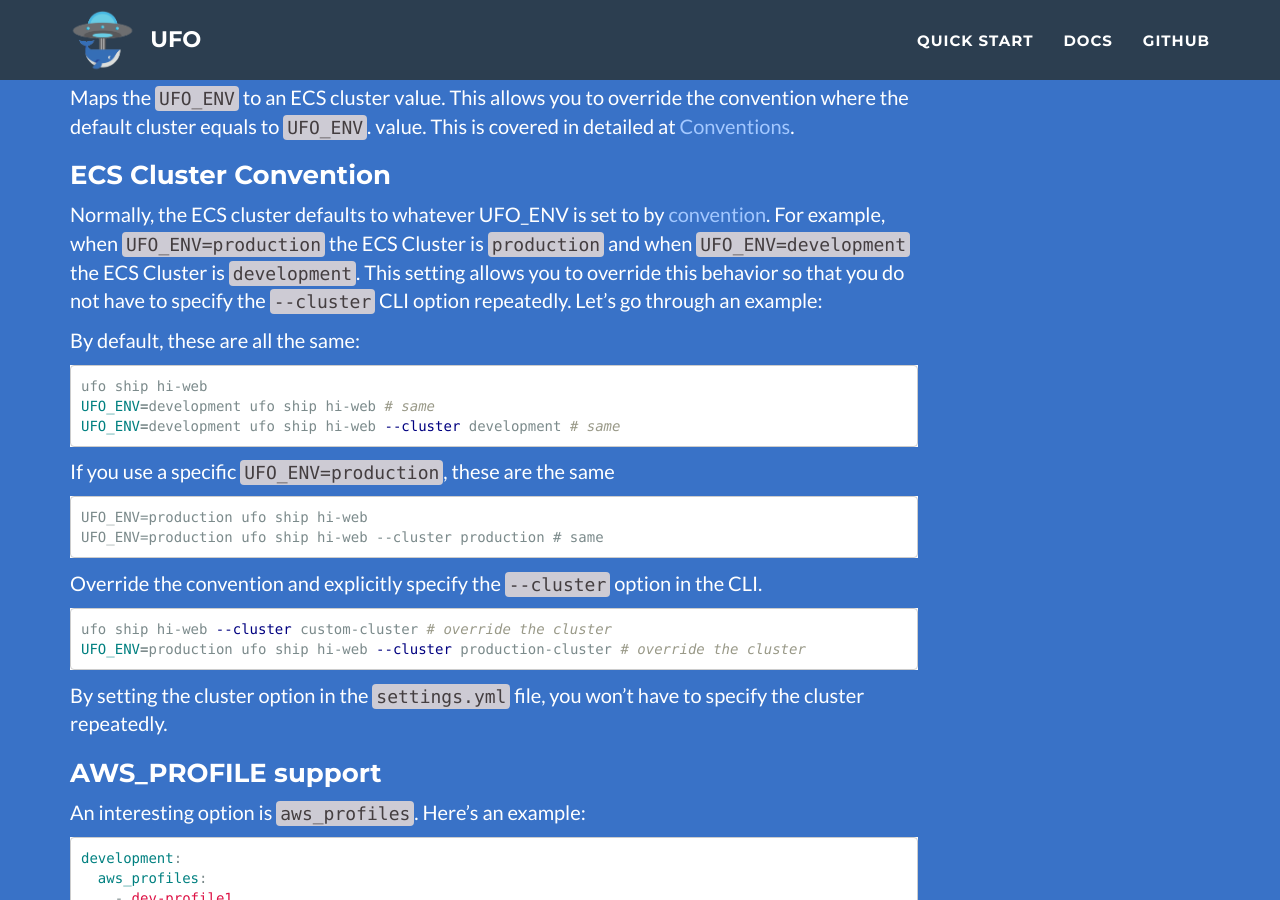
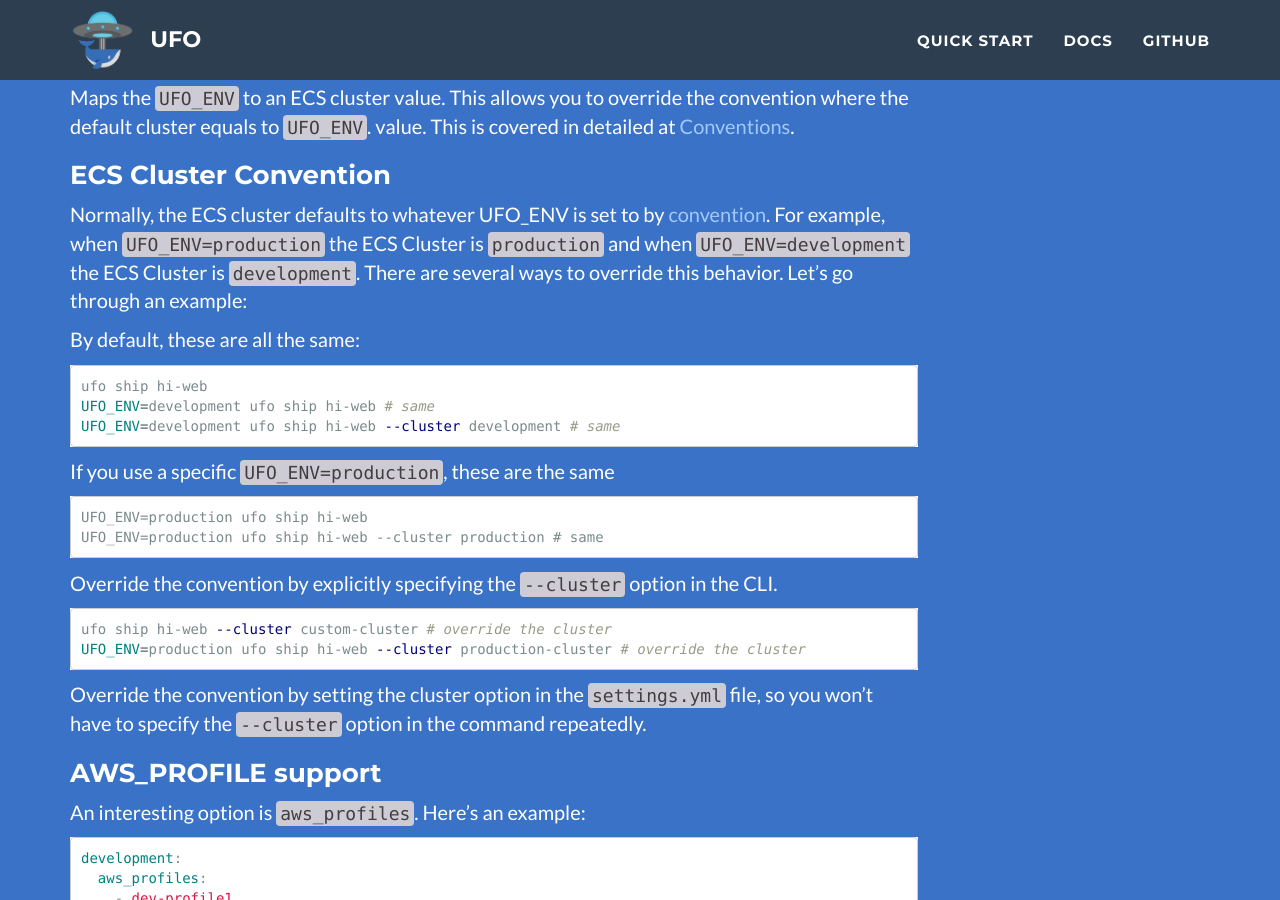
Before and after one commit to boltops-tools/ufo, a Jekyll site: the page built from docs/_docs/settings.md, in a window 1280 px wide and 900 px high, scrolled down 1297 px. Built offline with Jekyll 4.4.1, drawn with Linux system fonts in a browser that asks for light colours; some of the changed text lies outside the part shown.

Commit message:
Update settings.md

````diff
--- a/docs/_docs/settings.md
+++ b/docs/_docs/settings.md
@@ -2,7 +2,7 @@
 title: Settings
 ---
 
-The behavior of ufo can be configured with a `settings.yml` file.  A starter project `.ufo/settings.yml` file is generated as part of the `ufo init` command. You can have multiple settings files. The options from the files get merged and respect the following precedence:
+The behavior of ufo can be configured with a `settings.yml` file.  A starter project `.ufo/settings.yml` file is generated as part of the `ufo init` command. You can have multiple settings files. The options from the files get merged and respected in the following precedence:
 
 1. current folder - The current folder's `.ufo/settings.yml` values take the highest precedence.
 2. user - The user's `~/.ufo/settings.yml` values take the second highest precedence.
@@ -53,7 +53,7 @@ Maps the `UFO_ENV` to an ECS cluster value.  This allows you to override the con
 
 ### ECS Cluster Convention
 
-Normally, the ECS cluster defaults to whatever UFO_ENV is set to by [convention]({% link _docs/conventions.md %}).  For example, when `UFO_ENV=production` the ECS Cluster is `production` and when `UFO_ENV=development` the ECS Cluster is `development`.  This setting allows you to override this behavior so that you do not have to specify the `--cluster` CLI option repeatedly.  Let's go through an example:
+Normally, the ECS cluster defaults to whatever UFO_ENV is set to by [convention]({% link _docs/conventions.md %}).  For example, when `UFO_ENV=production` the ECS Cluster is `production` and when `UFO_ENV=development` the ECS Cluster is `development`.  There are several ways to override this behavior. Let's go through an example:
 
 By default, these are all the same:
 
@@ -70,14 +70,14 @@ UFO_ENV=production ufo ship hi-web
 UFO_ENV=production ufo ship hi-web --cluster production # same
 ```
 
-Override the convention and explicitly specify the `--cluster` option in the CLI.
+Override the convention by explicitly specifying the `--cluster` option in the CLI.
 
 ```sh
 ufo ship hi-web --cluster custom-cluster # override the cluster
 UFO_ENV=production ufo ship hi-web --cluster production-cluster # override the cluster
 ```
 
-By setting the cluster option in the `settings.yml` file, you won't have to specify the cluster repeatedly.
+Override the convention by setting the cluster option in the `settings.yml` file, so you won't have to specify the `--cluster` option in the command repeatedly.
 
 ### AWS_PROFILE support
 
````
